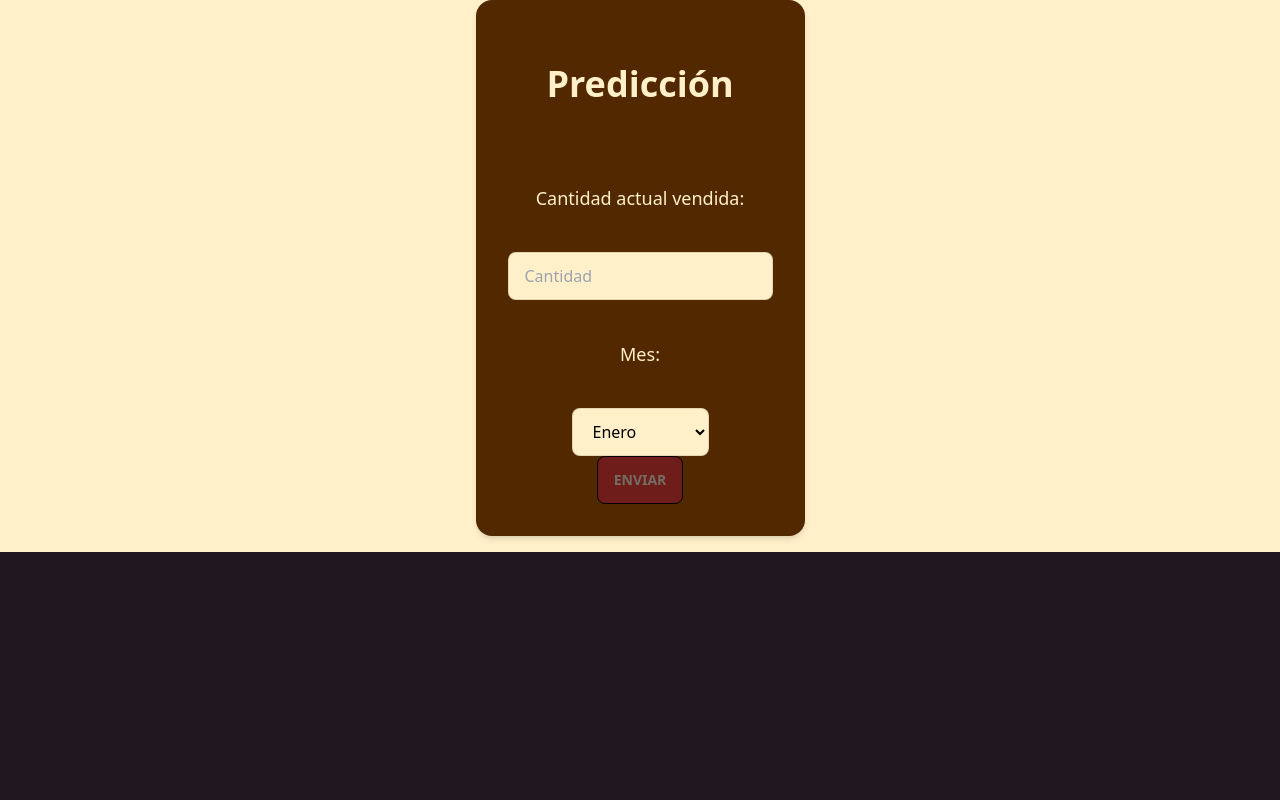
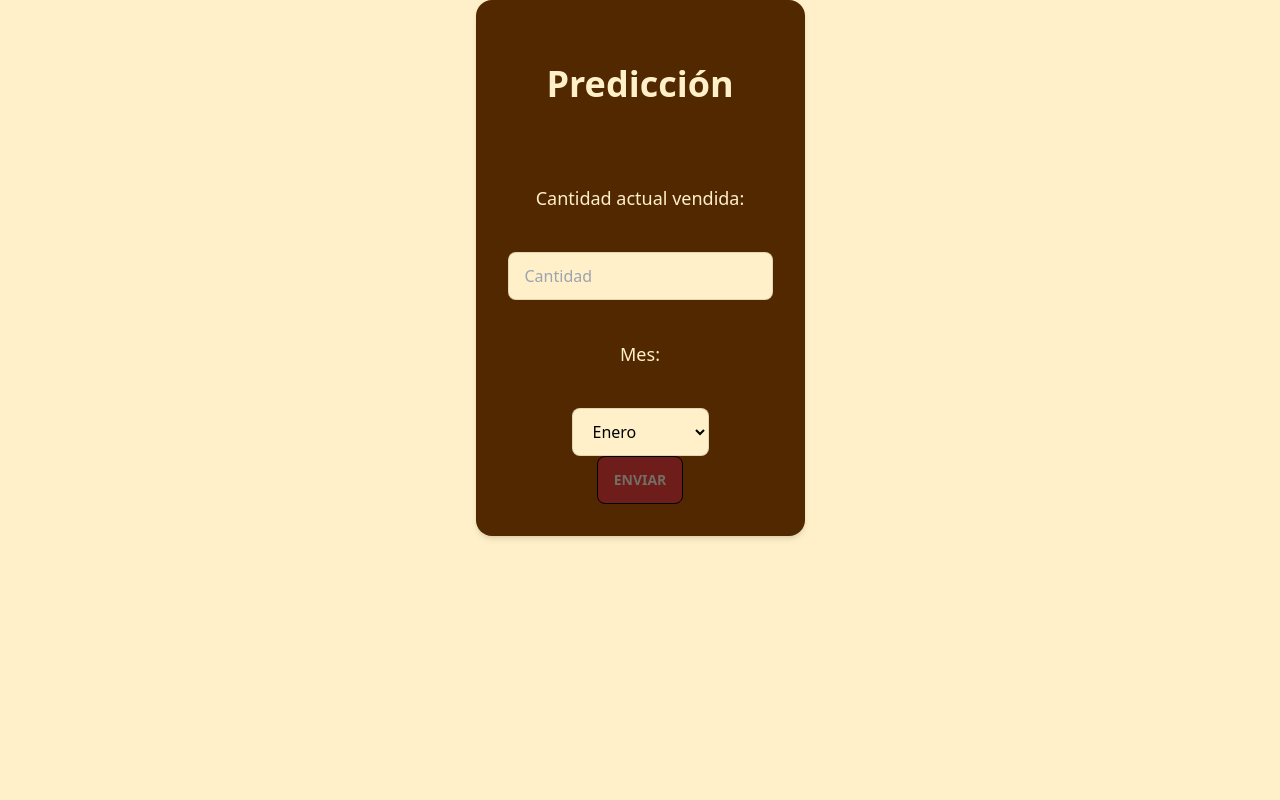
Before and after one commit to SebEspinoza/WebModel, a Flask app: page / in a window 1280 px wide. Run offline with Flask 3, Linux system fonts and the light colour scheme; parts of the project's set-up code (start-up, migrations or seed data) failed here and were passed over; some libraries are stand-ins or nearby versions.

Commit message:
fixed black bar

```diff
--- a/templates/index.html
+++ b/templates/index.html
@@ -9,7 +9,7 @@
     <script src="https://cdn.tailwindcss.com"></script>
 </head>
 
-<body class="bg-[#fff0c9]">
+<body class="bg-[#fff0c9] h-screen">
     <div class="flex rounded-box justify-center">
         <form action="{{url_for('predict')}}" method="post"
             class="bg-[#512800] shadow-md px-8 pt-6 pb-8 mb-4 rounded-box">
```
